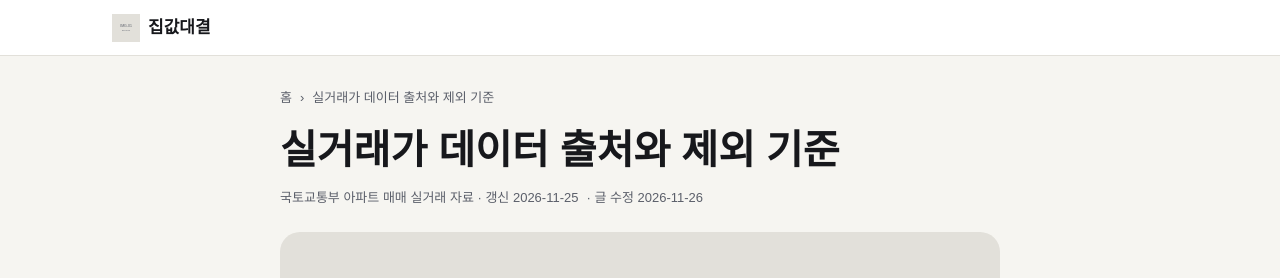
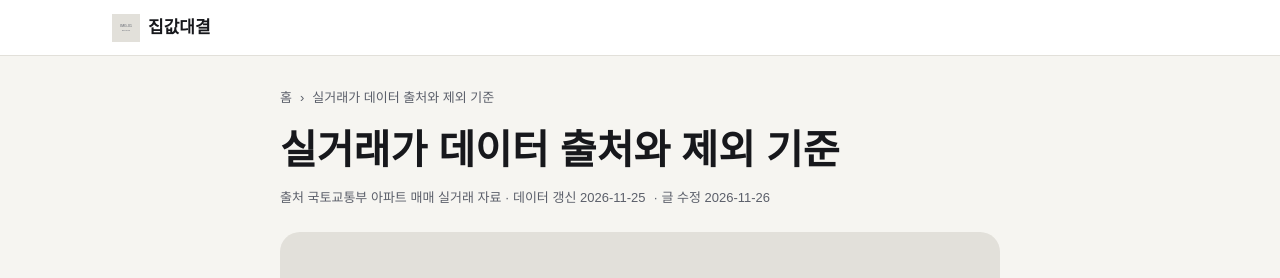
Before and after one commit to lightname/jipgapduel, a Next.js app: page /guide/data-source in a window 1280 px wide. Shown: the top 278 px of the page. Built offline with nearby package versions, Linux system fonts and the light colour scheme; a web font is replaced by a local one.

Commit message:
QA-06: S-06 메타 행 출처·데이터 표기 일치 및 브레드크럼 aria-label 메시지 조회

```diff
--- a/src/app/guide/[slug]/page.tsx
+++ b/src/app/guide/[slug]/page.tsx
@@ -95,7 +95,7 @@ export default async function GuidePage({ params }: { params: Promise<{ slug: st
       <JsonLd data={breadcrumbLd} />
       {datasetLd ? <JsonLd data={datasetLd} /> : null}
 
-      <nav aria-label="breadcrumb" className="type-small flex items-center gap-[var(--space-2)] text-text-muted">
+      <nav aria-label={t('s06.breadcrumb.ariaLabel')} className="type-small flex items-center gap-[var(--space-2)] text-text-muted">
         <Link href="/" className="hover:text-primary hover:underline">
           {t('s06.breadcrumb.home')}
         </Link>
--- a/src/messages/ko.json
+++ b/src/messages/ko.json
@@ -20,8 +20,8 @@
       "footerNoDate": "출처 국토교통부 아파트 매매 실거래 자료",
       "reveal": "국토교통부 실거래 자료",
       "revealLink": "데이터 기준 보기",
-      "guide": "국토교통부 아파트 매매 실거래 자료 · 갱신 {date}",
-      "guideNoDate": "국토교통부 아파트 매매 실거래 자료",
+      "guide": "출처 국토교통부 아파트 매매 실거래 자료 · 데이터 갱신 {date}",
+      "guideNoDate": "출처 국토교통부 아파트 매매 실거래 자료",
       "landing": "실제 신고된 거래만 썼어요. 해제·직거래는 뺐어요",
       "landingLink": "제외 기준 보기"
     },
@@ -197,6 +197,7 @@
   },
   "s06": {
     "breadcrumb": {
+      "ariaLabel": "현재 위치",
       "home": "홈",
       "sep": "›"
     },
```
